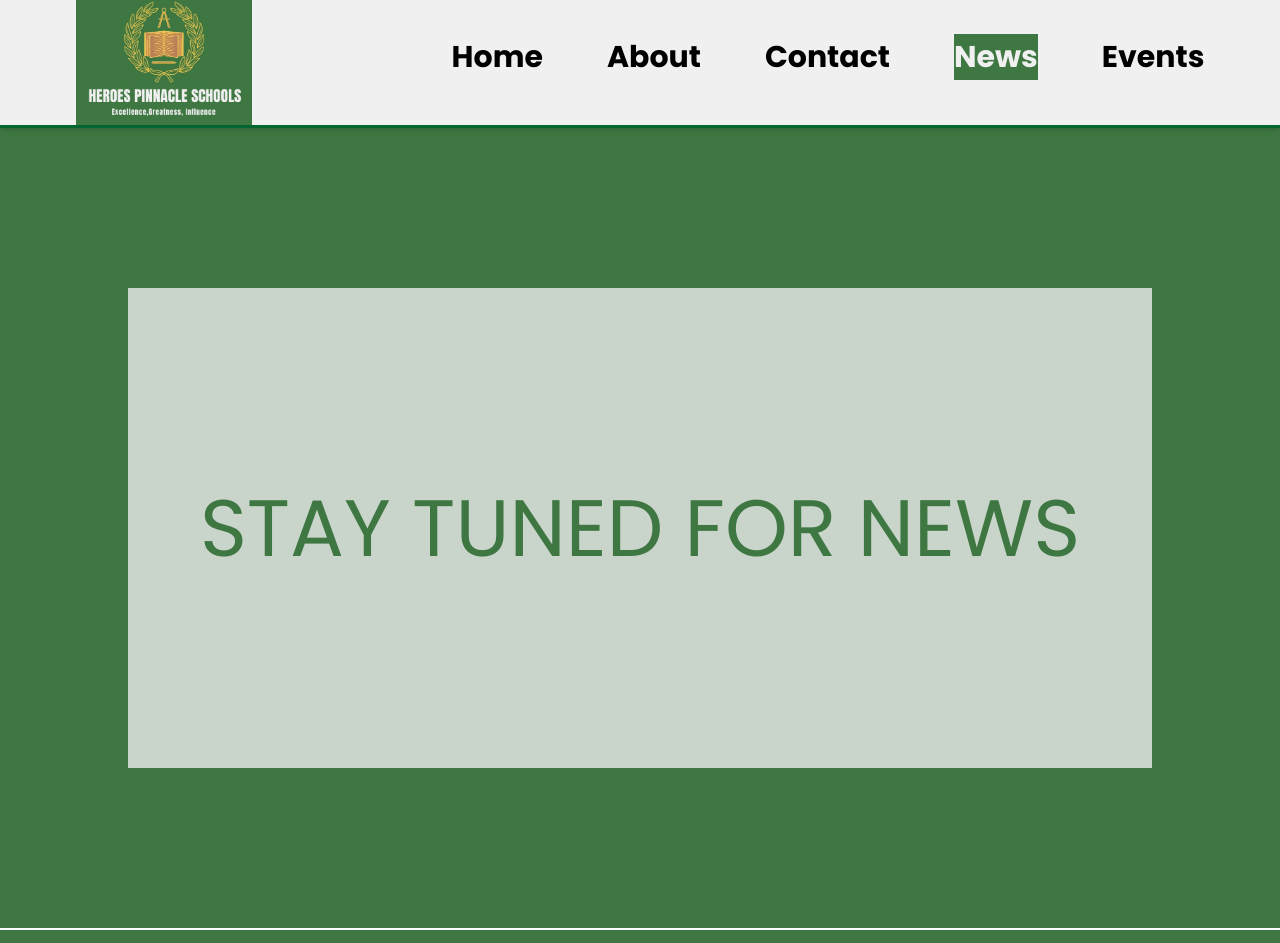
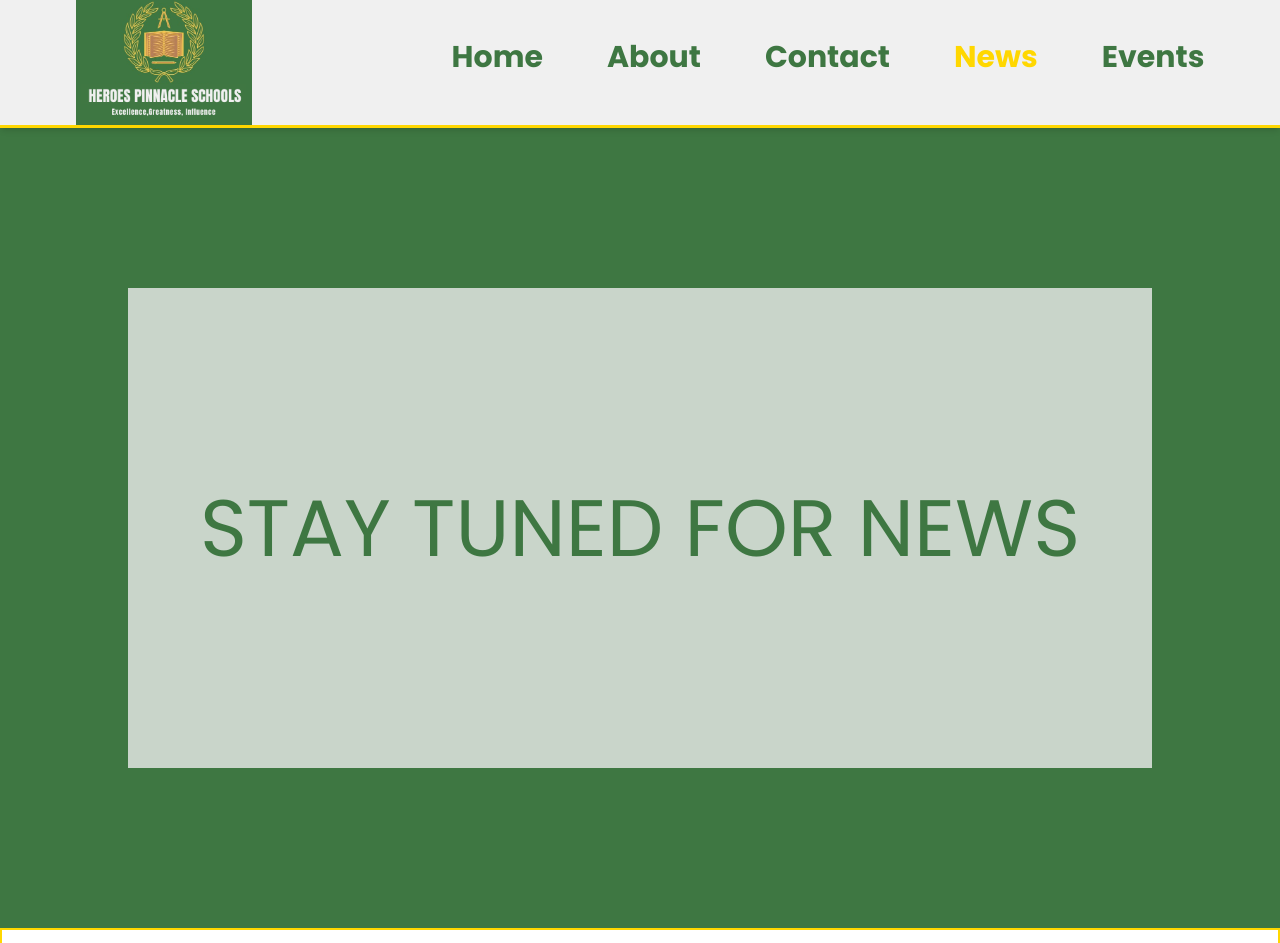
Before and after one commit to Percivalxxvi/hpinnacle, a React (Vite) app: page /news in a window 1280 px wide. Shown: the part 12-955 px from the top of the page. Built offline with nearby package versions, Linux system fonts and the light colour scheme; a web font is replaced by a local one.

Commit message:
version 3.8

```diff
--- a/components/Homeslide.jsx
+++ b/components/Homeslide.jsx
@@ -35,6 +35,7 @@ const Homeslide = () => {
                 </div>
             </div>
         </div>
+
         <div>
             <div style={{background:`url("https://encrypted-tbn0.gstatic.com/images?q=tbn:ANd9GcTvPjY2BmRH4G1Tu2kPScbhExHPNoVw6tO8FQ&s")`, backgroundRepeat:'no-repeat', backgroundSize:'cover', backgroundPosition:'center center'}} className="flex items-center justify-center h-[30vh] bg-blue-600 w-[100%] md:h-[80vh] lg:h-[60vh] 2xl:[45vh]">
             <div style={{backgroundColor:('rgba(23, 0, 0, 0.5)'),justifyItems:'center', alignContent:'center' }} className='h-[100%] w-[100%]'>
@@ -42,6 +43,7 @@ const Homeslide = () => {
                 </div>
             </div>
         </div>
+
         <div>
             <div style={{background:`url("https://encrypted-tbn0.gstatic.com/images?q=tbn:ANd9GcRrw_6IbimmhEjmSp1X3vOJfLFOo1fJhuOB3w&s")`, backgroundRepeat:'no-repeat', backgroundSize:'cover', backgroundPosition:'center center'}} className="flex items-center justify-center h-[30vh] bg-yellow-300 w-[100%] md:h-[80vh] lg:h-[60vh] 2xl:[45vh]">
             <div style={{backgroundColor:('rgba(23, 0, 0, 0.5)'),justifyItems:'center', alignContent:'center' }} className='h-[100%] w-[100%]'>
@@ -52,6 +54,7 @@ const Homeslide = () => {
                 </div>
             </div>
         </div>
+
         <div>
             <div style={{background:`url("https://encrypted-tbn0.gstatic.com/images?q=tbn:ANd9GcTvPjY2BmRH4G1Tu2kPScbhExHPNoVw6tO8FQ&s")`, backgroundRepeat:'no-repeat', backgroundSize:'cover', backgroundPosition:'center center'}} className="flex items-center justify-center h-[30vh] bg-blue-600 w-[100%] md:h-[80vh] lg:h-[60vh] 2xl:[45vh]">
             <div style={{backgroundColor:('rgba(23, 0, 0, 0.5)'),justifyItems:'center', alignContent:'center' }} className='h-[100%] w-[100%]'>
--- a/components/Navmob.jsx
+++ b/components/Navmob.jsx
@@ -9,7 +9,7 @@ import logo2 from '../src/assets/logo2.png'
 const Navmob = () => {
     const [isOpen, setOpen] = useState(false)
   return (
-     <div className='flex lg:hidden flex-col items-center justify-between bg-[#EDEDEDCC] w-full shadow-md border-b-3 border-green-800 fixed top-0 z-999'>
+     <div className='flex lg:hidden flex-col items-center justify-between bg-[#EDEDEDCC] w-full shadow-md border-b-3 border-[gold] fixed top-0 z-999'>
         <div  className='ham'>
         <div className='navmob1-logo'>
             <img src={logo2} alt="" />
--- a/components/Navpc.jsx
+++ b/components/Navpc.jsx
@@ -10,21 +10,100 @@ const Navpc = ({page}) => {
     const [menu3,setMenu3]=useState(false)
     const [menu4,setMenu4]=useState(false)
   return (
-    <div className='hidden lg:flex h-35 items-center justify-center gap-50 px-10 md:px-20 lg:px-32 py-4 sticky top-0 z-50 bg-[#EDEDEDCC] shadow-md border-b-3 border-green-800'>
-        <div className='flex items-center justify-center h-35 w-28 md:h-16 md:w-36 lg:h-4/4 lg:w-44'>
-            <img className='h-4/4 w-4/4 object-cover' src={logo2} alt="" />
-        </div>
-        <div className='flex items-center justify-center gap-6 md:gap-10 lg:gap-16 pr-40'>
-            <Link to={'/'} onMouseEnter={()=>setMenu(true)} onMouseLeave={()=>setMenu(false)} style={{backgroundColor:page==="home" ? "#3e7742" : "",padding: page==="home"? "5px 0 5px 0":"", color:page==="home" ? "#f0f0f0":"", boxShadow:page!=="home" && menu===true ? '0 5px 1px #3e7742':'0 0 0 black'}} className='no-underline text-3xl text-black font-bold p-3 duration-300'>Home</Link>
-            <Link to={'/about'} onMouseEnter={()=>setMenu1(true)} onMouseLeave={()=>setMenu1(false)} style={{backgroundColor:page==="about" ? "#3e7742" : "",padding: page==="about"? "5px 0 5px 0":"",color:page==="about" ? "#f0f0f0":"", boxShadow:page!=="about" && menu1===true ? '0 5px 1px #3e7742':'0 0 0 black'}} className='no-underline text-3xl text-black font-bold p-3 duration-300 '>About</Link>
-            <Link to={'/contact'} onMouseEnter={()=>setMenu2(true)} onMouseLeave={()=>setMenu2(false)} style={{backgroundColor:page==="contact" ? "#3e7742" : "",padding: page==="contact"? "5px 0 5px 0":"",color:page==="contact" ? "#f0f0f0":"", boxShadow:page!=="contact" && menu2===true ? '0 5px 1px #3e7742':'0 0 0 black'}} className='no-underline text-3xl text-black font-bold p-3 duration-300 '>Contact</Link>
-            <Link to={'/news'} onMouseEnter={()=>setMenu3(true)} onMouseLeave={()=>setMenu3(false)} style={{backgroundColor:page==="news" ? "#3e7742" : "",padding: page==="news"? "5px 0 5px 0":"",color:page==="news" ? "#f0f0f0":"", boxShadow:page!=="news" && menu3===true ? '0 5px 1px #3e7742':'0 0 0 black'}} className='no-underline text-3xl text-black font-bold p-3 duration-300 '>News</Link>
-            <Link to={'/events'} onMouseEnter={()=>setMenu4(true)} onMouseLeave={()=>setMenu4(false)} style={{backgroundColor:page==="events" ? "#3e7742" : "",padding: page==="events"? "5px 0 5px 0":"",color:page==="events" ? "#f0f0f0":"", boxShadow:page!=="events" && menu4===true ? '0 5px 1px #3e7742':'0 0 0 black'}} className='no-underline text-3xl text-black font-bold p-3 duration-300 '>Events</Link>
-            {/* <Link className='navpc-pgs1'>????????????</Link> */}
-        </div>
-
+    <div className="hidden lg:flex h-35 items-center justify-center gap-50 px-10 md:px-20 lg:px-32 py-4 sticky top-0 z-50 bg-[#EDEDEDCC] shadow-md border-b-3 border-[gold]">
+      <div className="flex items-center justify-center h-35 w-28 md:h-16 md:w-36 lg:h-4/4 lg:w-44">
+        <img className="h-4/4 w-4/4 object-cover" src={logo2} alt="" />
+      </div>
+      <div className="flex items-center justify-center gap-6 md:gap-10 lg:gap-16 pr-40">
+        <Link
+          to={"/"}
+          onMouseEnter={() => setMenu(true)}
+          onMouseLeave={() => setMenu(false)}
+          style={{
+            // backgroundColor: page === "home" ? "#3e7742" : "",
+            padding: page === "home" ? "5px 0 5px 0" : "",
+            color: page === "home" ? "gold" : "",
+            boxShadow:
+              page !== "home" && menu === true
+                ? "0 5px 1px #3e7742"
+                : "0 0 0 black",
+          }}
+          className="no-underline text-3xl text-[#3e7742] font-bold p-3 duration-300"
+        >
+          Home
+        </Link>
+        <Link
+          to={"/about"}
+          onMouseEnter={() => setMenu1(true)}
+          onMouseLeave={() => setMenu1(false)}
+          style={{
+            // backgroundColor: page === "about" ? "#3e7742" : "",
+            padding: page === "about" ? "5px 0 5px 0" : "",
+            color: page === "about" ? "gold" : "",
+            boxShadow:
+              page !== "about" && menu1 === true
+                ? "0 5px 1px #3e7742"
+                : "0 0 0 black",
+          }}
+          className="no-underline text-3xl text-[#3e7742] font-bold p-3 duration-300 "
+        >
+          About
+        </Link>
+        <Link
+          to={"/contact"}
+          onMouseEnter={() => setMenu2(true)}
+          onMouseLeave={() => setMenu2(false)}
+          style={{
+            // backgroundColor: page === "contact" ? "#3e7742" : "",
+            padding: page === "contact" ? "5px 0 5px 0" : "",
+            color: page === "contact" ? "gold" : "",
+            boxShadow:
+              page !== "contact" && menu2 === true
+                ? "0 5px 1px #3e7742"
+                : "0 0 0 black",
+          }}
+          className="no-underline text-3xl text-[#3e7742] font-bold p-3 duration-300 "
+        >
+          Contact
+        </Link>
+        <Link
+          to={"/news"}
+          onMouseEnter={() => setMenu3(true)}
+          onMouseLeave={() => setMenu3(false)}
+          style={{
+            // backgroundColor: page === "news" ? "#3e7742" : "",
+            padding: page === "news" ? "5px 0 5px 0" : "",
+            color: page === "news" ? "gold" : "",
+            boxShadow:
+              page !== "news" && menu3 === true
+                ? "0 5px 1px #3e7742"
+                : "0 0 0 black",
+          }}
+          className="no-underline text-3xl text-[#3e7742] font-bold p-3 duration-300 "
+        >
+          News
+        </Link>
+        <Link
+          to={"/events"}
+          onMouseEnter={() => setMenu4(true)}
+          onMouseLeave={() => setMenu4(false)}
+          style={{
+            // backgroundColor: page === "events" ? "#3e7742" : "",
+            padding: page === "events" ? "5px 0 5px 0" : "",
+            color: page === "events" ? "gold" : "",
+            boxShadow:
+              page !== "events" && menu4 === true
+                ? "0 5px 1px #3e7742"
+                : "0 0 0 black",
+          }}
+          className="no-underline text-3xl text-[#3e7742] font-bold p-3 duration-300 "
+        >
+          Events
+        </Link>
+        {/* <Link className='navpc-pgs1'>????????????</Link> */}
+      </div>
     </div>
-  )
+  );
 }
 
 export default Navpc
--- a/pages/About.jsx
+++ b/pages/About.jsx
@@ -3,55 +3,94 @@ import "./About.css"
 import Navpc from '../components/Navpc'
 import Navmob from '../components/Navmob'
 import school2 from '../src/assets/school2.jpg'
+import school1 from "../src/assets/school1.jpg";
 import Footer from '../components/Footer'
 
 const About = () => {
   return (
-    <div>
-      <Navmob/>
-       <div  className='flex lg:hidden h-20'>
-
+    <div className="flex flex-col gap-3 lg:flex lg:flex-col lg:gap[30px]">
+      <Navmob />
+      <div className="flex lg:hidden h-20"></div>
+      <Navpc page="about" />
+      <div className="flex flex-col items-center justify-center lg:h-fit border-0 border-[gold] gap-3">
+        <div className="h-fit w-full flex flex-col items-center justify-center lg:h-100 lg:flex-row lg:mt-20 mt-10 border-2 border-[gold]">
+          <div className="lg:h-100 lg:w-200">
+            <img
+              className="lg:h-4/4 object-cover lg:w-200 border-t-2 border-b-2 border-[gold]"
+              src={school1}
+              alt=""
+            />
           </div>
-      <Navpc page="about"/>
-      <div className='flex flex-col items-center justify-center lg:h-fit'>
-          <div className='h-fit w-full flex flex-col items-center justify-center lg:h-100 lg:flex-row lg:mt-20 mt-10 border-b-2 border-[gold]'>
-              <div className='lg:h-100 lg:w-200'>
-                <img className='lg:h-4/4 object-cover lg:w-200' src={school2} alt="" />
-              </div>
-              <div className='lg:ml-10 lg:h-100 lg:w-2/4 w-[95%] flex flex-col items-center justify-evenly p-5 h-85'>
-                <h1 className='text-4xl lg:text-6xl lg:text-left lg:w-[95%]'>About the School</h1>
-                <p className='text-justify ml-5 lg:w-[95%] lg:text-lg'>
-                 Lorem ipsum dolor sit amet, consectetur adipiscing elit. Cras rutrum ex erat. Proin ut ex eu mauris hendrerit dictum fringilla id dolor. Sed felis lorem, cursus vitae dictum vitae, ornare non felis. Maecenas at nulla id lacus rutrum dictum sit amet non nunc. Phasellus efficitur vulputate orci, vel dignissim risus viverra vitae. Integer quis tempor libero. Nulla facilisi. Suspendisse vel arcu ac lectus tempor ultrices. Quisque blandit imperdiet eros eu rutrum. Etiam et turpis et ligula molestie rhoncus id in leo.
-              </p>
-              </div>
-
-          </div>
-          <div className='h-fit w-full flex flex-col items-center justify-center lg:h-100 lg:flex-row-reverse lg:mt-20 mt-10 border-b-4 border-[gold] lg:justify-between'>
-              <div className='lg:h-100 lg:w-150 h-70 w-full bg-amber-400'>
-                <img className='lg:h-4/4 lg:object-cover lg:w-150 h-70 w-full object-cover border-2 border-[gold]' src="https://images.unsplash.com/photo-1529626455594-4ff0802cfb7e?ixlib=rb-4.1.0&ixid=M3wxMjA3fDB8MHxzZWFyY2h8MTJ8fHBvcnRyYWl0fGVufDB8fDB8fHww&auto=format&fit=crop&q=60&w=600" alt="" />
-              </div>
-              <div className='lg:ml-10 lg:h-100 lg:w-3/4 flex flex-col justify-evenly p-5 h-85 w-full items-center'>
-                <h1 className='text-4xl lg:text-6xl lg:text-left lg:w-[95%] w-[95%] text-center'>About the Proprietress</h1>
-                <p className='text-justify ml-5 lg:w-[95%] lg:text-lg w-[95%]'>
-                 Lorem ipsum dolor sit amet, consectetur adipiscing elit. Cras rutrum ex erat. Proin ut ex eu mauris hendrerit dictum fringilla id dolor. Sed felis lorem, cursus vitae dictum vitae, ornare non felis. Maecenas at nulla id lacus rutrum dictum sit amet non nunc. Phasellus efficitur vulputate orci, vel dignissim risus viverra vitae. Integer quis tempor libero. Nulla facilisi. Suspendisse vel arcu ac lectus tempor ultrices. Quisque blandit imperdiet eros eu rutrum. Etiam et turpis et ligula molestie rhoncus id in leo.
+          <div className="lg:ml-10 lg:h-100 lg:w-2/4 w-[95%] h-fit flex flex-col items-center justify-evenly p-5">
+            <h1 className="text-4xl lg:text-6xl lg:text-left lg:w-[95%]">
+              About the School
+            </h1>
+            <p className="text-justify ml-5 lg:w-[95%] lg:text-lg">
+              Lorem ipsum dolor sit amet, consectetur adipiscing elit. Cras
+              rutrum ex erat. Proin ut ex eu mauris hendrerit dictum fringilla
+              id dolor. Sed felis lorem, cursus vitae dictum vitae, ornare non
+              felis. Maecenas at nulla id lacus rutrum dictum sit amet non nunc.
+              Phasellus efficitur vulputate orci, vel dignissim risus viverra
+              vitae. Integer quis tempor libero. Nulla facilisi. Suspendisse vel
+              arcu ac lectus tempor ultrices. Quisque blandit imperdiet eros eu
+              rutrum. Etiam et turpis et ligula molestie rhoncus id in leo.
             </p>
           </div>
         </div>
-          <div className='h-fit w-full flex flex-col items-center justify-center lg:h-100 lg:flex-row lg:mt-20 mt-10 lg:border-b-2 border-[gold] lg:justify-between'>
-              <div className='lg:h-100 lg:w-150 h-70 w-full bg-amber-400'>
-                <img className='lg:h-4/4 lg:object-cover lg:w-150 h-70 w-full object-cover border-2 border-[gold]' src="https://images.unsplash.com/photo-1532123675048-773bd75df1b4?ixlib=rb-4.1.0&ixid=M3wxMjA3fDB8MHxzZWFyY2h8MTg2fHxwb3J0cmFpdHxlbnwwfHwwfHx8MA%3D%3D&auto=format&fit=crop&q=60&w=600" alt="" />
+
+        <div className="h-fit w-full flex flex-col items-center justify-center lg:h-100 lg:flex-row-reverse lg:mt-20 mt-10 border-2 border-[gold] lg:justify-between">
+          <div className="lg:h-100 lg:w-150 h-70 w-full bg-amber-400">
+            <img
+              className="lg:h-4/4 lg:object-cover lg:w-150 h-70 w-full object-cover border-b-2 border-t-2 border-[gold]"
+              src="https://images.unsplash.com/photo-1529626455594-4ff0802cfb7e?ixlib=rb-4.1.0&ixid=M3wxMjA3fDB8MHxzZWFyY2h8MTJ8fHBvcnRyYWl0fGVufDB8fDB8fHww&auto=format&fit=crop&q=60&w=600"
+              alt=""
+            />
           </div>
-              <div className='lg:ml-10 lg:h-100 lg:w-3/4 flex flex-col justify-evenly p-5 h-85 w-full items-center'>
-                <h1 className='text-4xl lg:text-6xl lg:text-left lg:w-[95%] w-[95%] text-center'>About the Proprietor</h1>
-                <p className='text-justify ml-5 lg:w-[95%] lg:text-lg w-[95%]'>
-                 Lorem ipsum dolor sit amet, consectetur adipiscing elit. Cras rutrum ex erat. Proin ut ex eu mauris hendrerit dictum fringilla id dolor. Sed felis lorem, cursus vitae dictum vitae, ornare non felis. Maecenas at nulla id lacus rutrum dictum sit amet non nunc. Phasellus efficitur vulputate orci, vel dignissim risus viverra vitae. Integer quis tempor libero. Nulla facilisi. Suspendisse vel arcu ac lectus tempor ultrices. Quisque blandit imperdiet eros eu rutrum. Etiam et turpis et ligula molestie rhoncus id in leo.
+          <div className="lg:ml-10 lg:h-100 lg:w-3/4 flex flex-col justify-evenly p-5 h-100 w-full items-center">
+            <h1 className="text-4xl lg:text-6xl lg:text-left lg:w-[95%] w-[95%] text-center">
+              About the Proprietress
+            </h1>
+            <p className="text-justify ml-5 lg:w-[95%] lg:text-lg w-[95%]">
+              Lorem ipsum dolor sit amet, consectetur adipiscing elit. Cras
+              rutrum ex erat. Proin ut ex eu mauris hendrerit dictum fringilla
+              id dolor. Sed felis lorem, cursus vitae dictum vitae, ornare non
+              felis. Maecenas at nulla id lacus rutrum dictum sit amet non nunc.
+              Phasellus efficitur vulputate orci, vel dignissim risus viverra
+              vitae. Integer quis tempor libero. Nulla facilisi. Suspendisse vel
+              arcu ac lectus tempor ultrices. Quisque blandit imperdiet eros eu
+              rutrum. Etiam et turpis et ligula molestie rhoncus id in leo.
+            </p>
+          </div>
+        </div>
+
+        <div className="h-fit w-full flex flex-col items-center justify-center lg:h-100 lg:flex-row lg:mt-20 mt-10 lg:border-b-2 border-2 border-[gold] lg:justify-between">
+          <div className="lg:h-100 lg:w-150 h-70 w-full bg-amber-400">
+            <img
+              className="lg:h-4/4 lg:object-cover lg:w-150 h-70 w-full object-cover border-b-2 border-t-2 border-[gold]"
+              src="https://images.unsplash.com/photo-1532123675048-773bd75df1b4?ixlib=rb-4.1.0&ixid=M3wxMjA3fDB8MHxzZWFyY2h8MTg2fHxwb3J0cmFpdHxlbnwwfHwwfHx8MA%3D%3D&auto=format&fit=crop&q=60&w=600"
+              alt=""
+            />
+          </div>
+          <div className="lg:ml-10 lg:h-100 lg:w-3/4 flex flex-col justify-evenly p-5 h-100 w-full items-center">
+            <h1 className="text-4xl lg:text-6xl lg:text-left lg:w-[95%] w-[95%] text-center">
+              About the Proprietor
+            </h1>
+            <p className="text-justify ml-5 lg:w-[95%] lg:text-lg w-[95%]">
+              Lorem ipsum dolor sit amet, consectetur adipiscing elit. Cras
+              rutrum ex erat. Proin ut ex eu mauris hendrerit dictum fringilla
+              id dolor. Sed felis lorem, cursus vitae dictum vitae, ornare non
+              felis. Maecenas at nulla id lacus rutrum dictum sit amet non nunc.
+              Phasellus efficitur vulputate orci, vel dignissim risus viverra
+              vitae. Integer quis tempor libero. Nulla facilisi. Suspendisse vel
+              arcu ac lectus tempor ultrices. Quisque blandit imperdiet eros eu
+              rutrum. Etiam et turpis et ligula molestie rhoncus id in leo.
             </p>
           </div>
         </div>
       </div>
-      <Footer/>
+      <Footer />
     </div>
-  )
+  );
 }
 
 export default About
```
Also changed, not shown: components/Facilities.jsx (+34 -15 lines), components/Footer.css (+6 -6 lines), components/Footer.jsx (+6 -4 lines), pages/Contact.jsx (+4 -4 lines), pages/Home.jsx (+98 -47 lines). Lines whose indentation alone changed are shown as unchanged.
